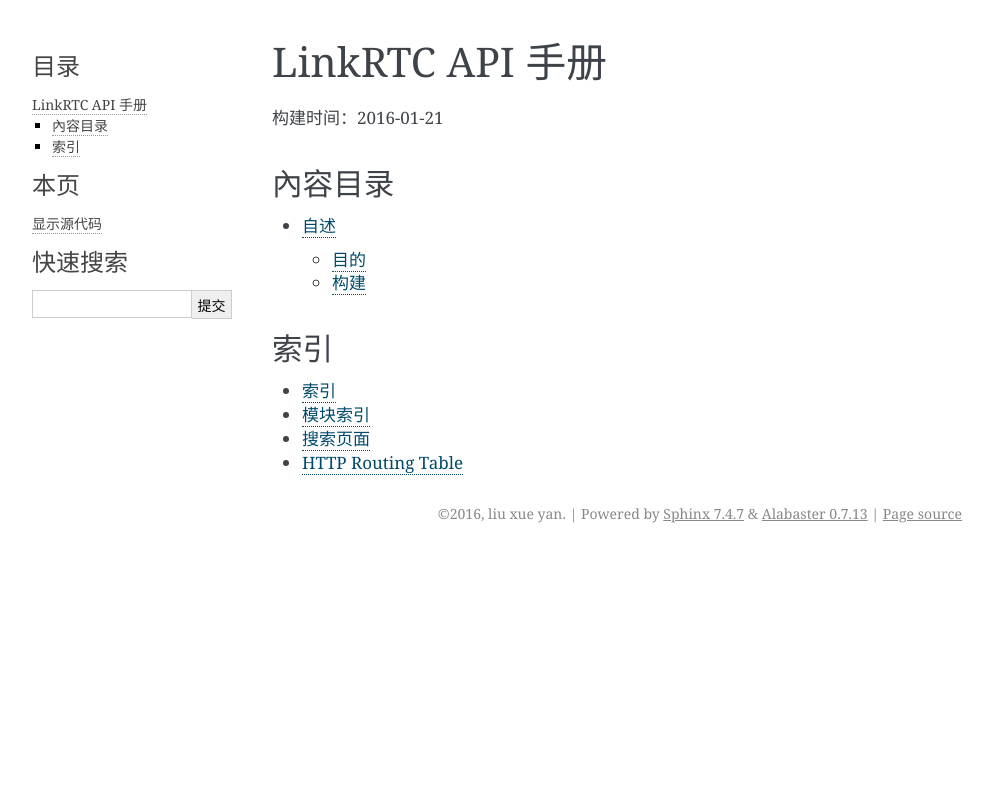
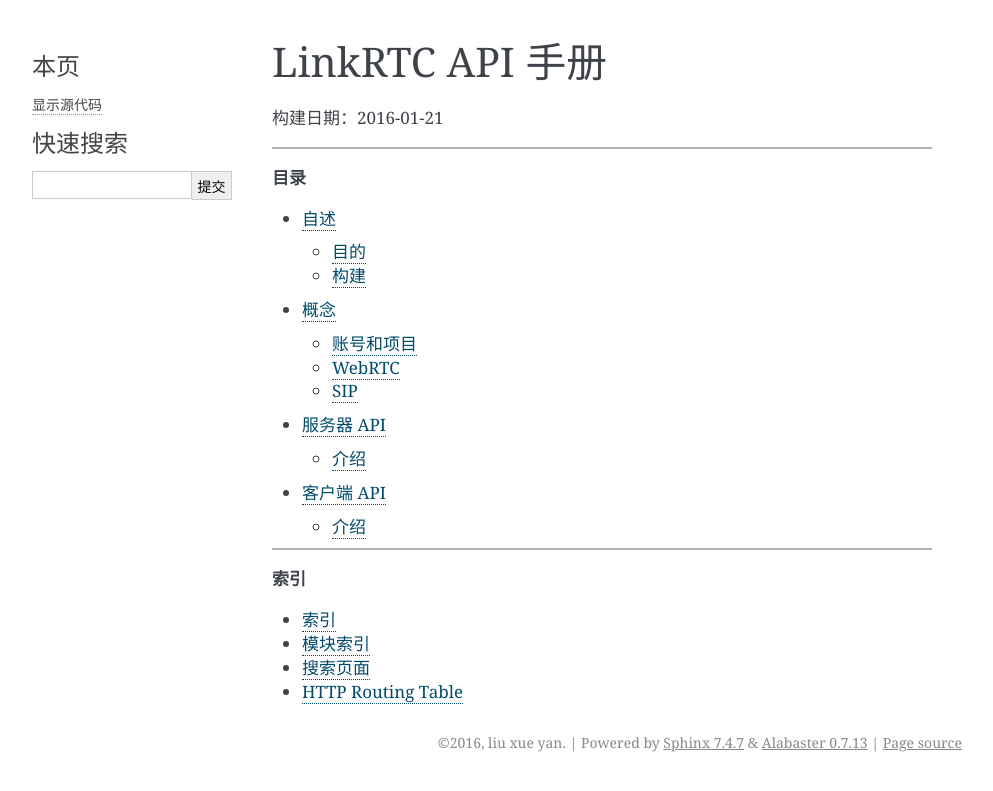
Before and after one commit to linkrtc/api_manual_zh, a Sphinx documentation site: the page built from docs/index.rst, in a window 1280 px wide. Shown: the top 791 px of the page, without its empty margins (148-1141 px from the left). Built offline with Sphinx 7.4.7, drawn with Linux system fonts in a browser that asks for light colours.

Commit message:
many modifications

```diff
--- /dev/null
+++ b/docs/client_api/index.rst
@@ -0,0 +1,18 @@
+客户端 API 参考
+==================
+
+**目录**
+
+.. toctree::
+   :maxdepth: 2
+
+   介绍 <intro>
+
+----
+
+**索引**
+
+* :ref:`genindex`
+* :ref:`modindex`
+* :ref:`search`
+* :ref:`routingtable`
--- /dev/null
+++ b/docs/client_api/intro.rst
@@ -0,0 +1,5 @@
+###########
+介绍
+###########
+
+介绍……
--- a/docs/conf.py
+++ b/docs/conf.py
@@ -389,6 +389,10 @@ def setup(app):
     StandardDomain.initial_data['labels']['routingtable'] = ('http-routingtable', '', u'HTTP 路由表')
     StandardDomain.initial_data['anonlabels']['routingtable'] = ('http-routingtable', u'')
 
+# blockdiag
+extensions.append('sphinxcontrib.blockdiag')
+blockdiag_html_image_format = 'SVG'
+
 # seqdiag
 extensions.append('sphinxcontrib.seqdiag')
 seqdiag_html_image_format = 'SVG'
--- a/docs/index.rst
+++ b/docs/index.rst
@@ -5,21 +5,24 @@
 
 LinkRTC API 手册
 ==================================================
+构建日期：|today|
 
-构建时间：|today|
+----
 
-內容目录
----------
+**目录**
 
 .. toctree::
    :maxdepth: 2
 
    自述 <readme>
+   概念 <concept>
 
+   服务器 API <server_api/index>
+   客户端 API <client_api/index>
 
+----
 
-索引
------
+**索引**
 
 * :ref:`genindex`
 * :ref:`modindex`
--- /dev/null
+++ b/docs/server_api/index.rst
@@ -0,0 +1,18 @@
+服务器 API 参考
+==================
+
+**目录**
+
+.. toctree::
+   :maxdepth: 2
+
+   介绍 <intro>
+
+----
+
+**索引**
+
+* :ref:`genindex`
+* :ref:`modindex`
+* :ref:`search`
+* :ref:`routingtable`
--- /dev/null
+++ b/docs/server_api/intro.rst
@@ -0,0 +1,5 @@
+###########
+介绍
+###########
+
+介绍……
--- a/requirements.txt
+++ b/requirements.txt
@@ -1,5 +1,6 @@
 Sphinx
 recommonmark
 sphinxcontrib-httpdomain
+sphinxcontrib-blockdiag
 sphinxcontrib-seqdiag
 sphinx-autobuild
```
Also changed, not shown: docs/concept.rst (added, +34 -0 lines).
